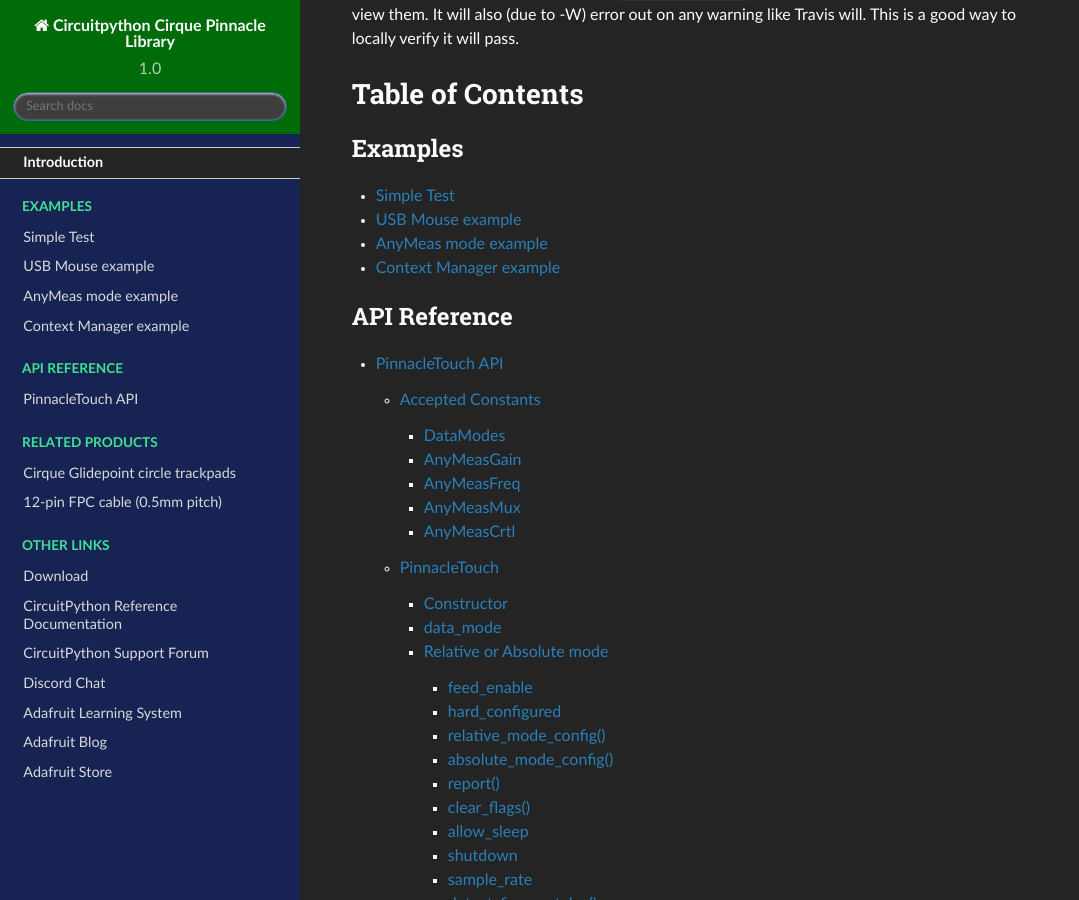
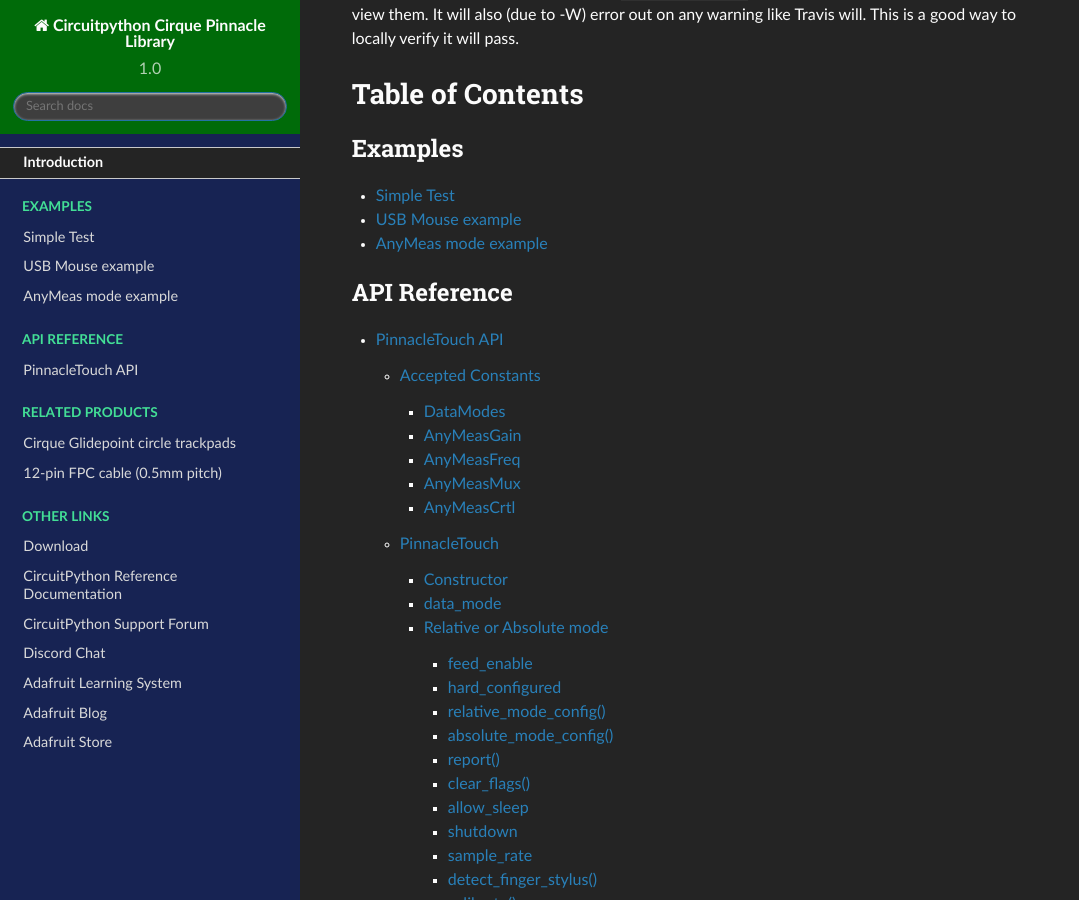
Before and after one commit to 2bndy5/CircuitPython_Cirque_Pinnacle, a Sphinx documentation site: the page built from docs/index.rst, in a window 1280 px wide and 900 px high, scrolled down 3965 px. Shown: the whole window, without its empty margins (0-1079 px from the left). Built offline with Sphinx 7.4.7 and the Read the Docs theme 2.0.0, drawn with Linux system fonts in a browser that asks for light colours; some of the changed lines change nothing that is shown.

Commit message:
del missing example from docs

```diff
--- a/docs/examples.rst
+++ b/docs/examples.rst
@@ -26,12 +26,3 @@
 .. literalinclude:: ../examples/cirque_pinnacle_anymeas_test.py
     :caption: examples/cirque_pinnacle_anymeas_test.py
     :linenos:
-
-Context Manager example
------------------------
-
-This example displays the difference in the Pinnacle ASIC's configuration registers.
-
-.. literalinclude:: ../examples/cirque_pinnacle_context_test.py
-    :caption: examples/cirque_pinnacle_context_test.py
-    :linenos:
```
